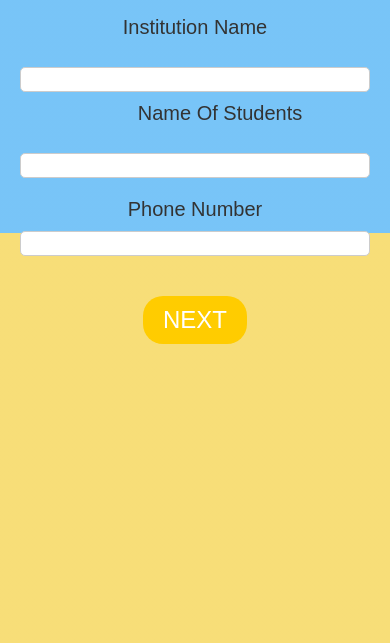
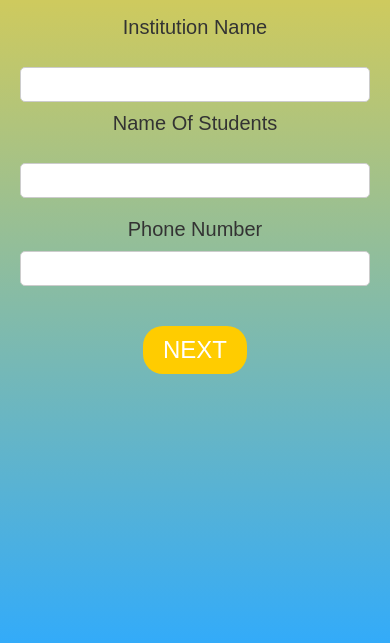
Before and after one commit to Myfirstform/second, a plain HTML site: page index.html in a window 390 px wide. Shown: the part 189-832 px from the top of the page. Drawn offline with Linux system fonts and the light colour scheme.

Commit message:
Update 2nd.css

```diff
--- a/2nd.css
+++ b/2nd.css
@@ -10,7 +10,7 @@ body {
 .main {
     width: 100%;
     min-height: 100vh;
-    background: linear-gradient(to top, rgba(255, 204, 0, 0.5) 50%, rgba(0, 153, 255, 0.5) 50%);
+    background: linear-gradient(to top, rgba(0, 153, 255, 0.8), rgba(255, 204, 0, 0.8));
     background-position: center;
     background-size: cover;
     padding: 20px;
@@ -42,14 +42,11 @@ body {
     font-size: 20px;
     color: #333;
 }
-.form form .nos{
-    margin-left:50px
-}
 
 .form input {
     width: 90%;
     max-width: 400px;
-    height: 30px;
+    height: 40px;
     margin: 10px auto;
     padding: 5px;
     border: 1px solid #ccc;
@@ -107,6 +104,6 @@ body {
     }
 
     .form input {
-        height: 25px;
+        height: 35px;
     }
 }
```
